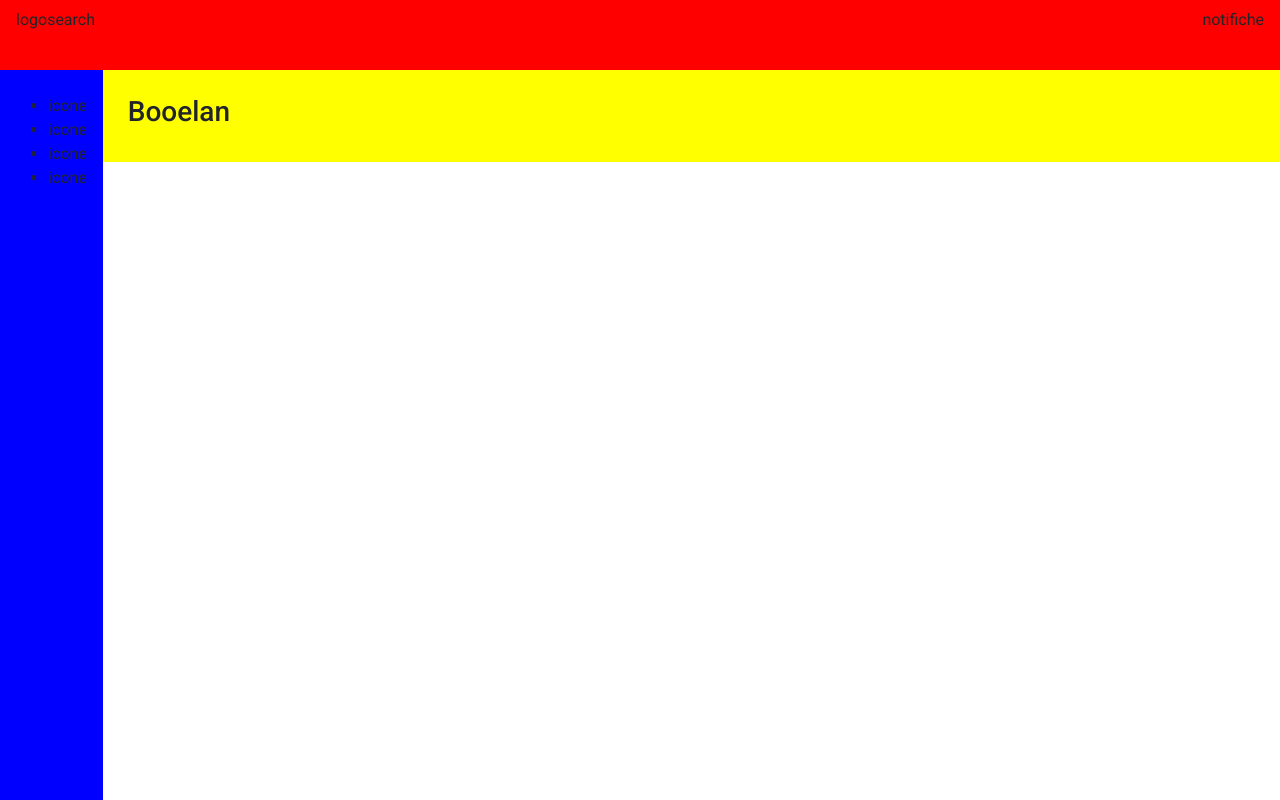
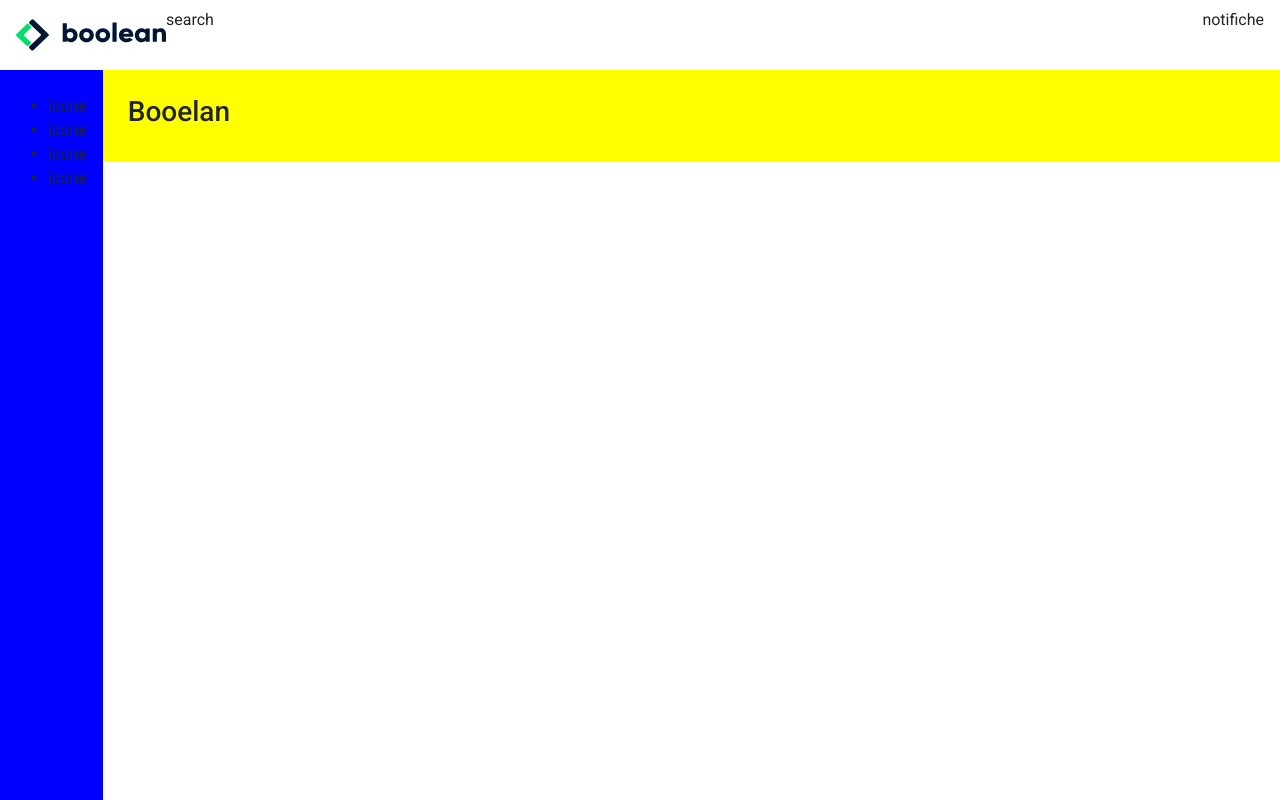
Before and after one commit to NicholasConti/html-css-bootstrap-dashboard, a plain HTML site: page index.html in a window 1280 px wide. Drawn offline with nearby package versions, Linux system fonts and the light colour scheme.

Commit message:
header-logo

```diff
--- a/css/style.css
+++ b/css/style.css
@@ -2,11 +2,14 @@ body{
     font-family: 'Roboto', sans-serif;
 }
 
-header{
+.ms-nav{
     height: 4.375rem;
-    background-color: red;
 }
 
+.ms-logo{
+    height: 100%;
+    max-width: 9.375rem;
+}
 main{
     height: calc(100vh - 4.375rem);
 }
--- a/index.html
+++ b/index.html
@@ -10,12 +10,15 @@
     <link rel="preconnect" href="https://fonts.gstatic.com" crossorigin>
     <link href="https://fonts.googleapis.com/css2?family=Roboto:wght@300;400;500&display=swap" rel="stylesheet">
     <link rel="stylesheet" href="css/style.css">
-    <title>Document</title>
+    <title>Dashboard</title>
 </head>
 <body>
     <header>
-        <nav class="container-fluid py-2 px-3 d-flex ">
-            <div>logo</div>
+        <nav class="container-fluid py-2 px-3 d-flex ms-nav">
+            <div class="ms-logo">
+                <img src="img/mobile-logo.png" class="img-fluid ms-logo d-lg-none" alt="">
+                <img src="img/logo.svg" class="ms-logo d-none d-lg-block" alt="Logo desktop">
+            </div>
             <div class="flex-grow-1">search</div>
             <div>notifiche</div>
         </nav>
```
Also changed, not shown: img/logo.svg (added), img/mobile-logo.png (added).
